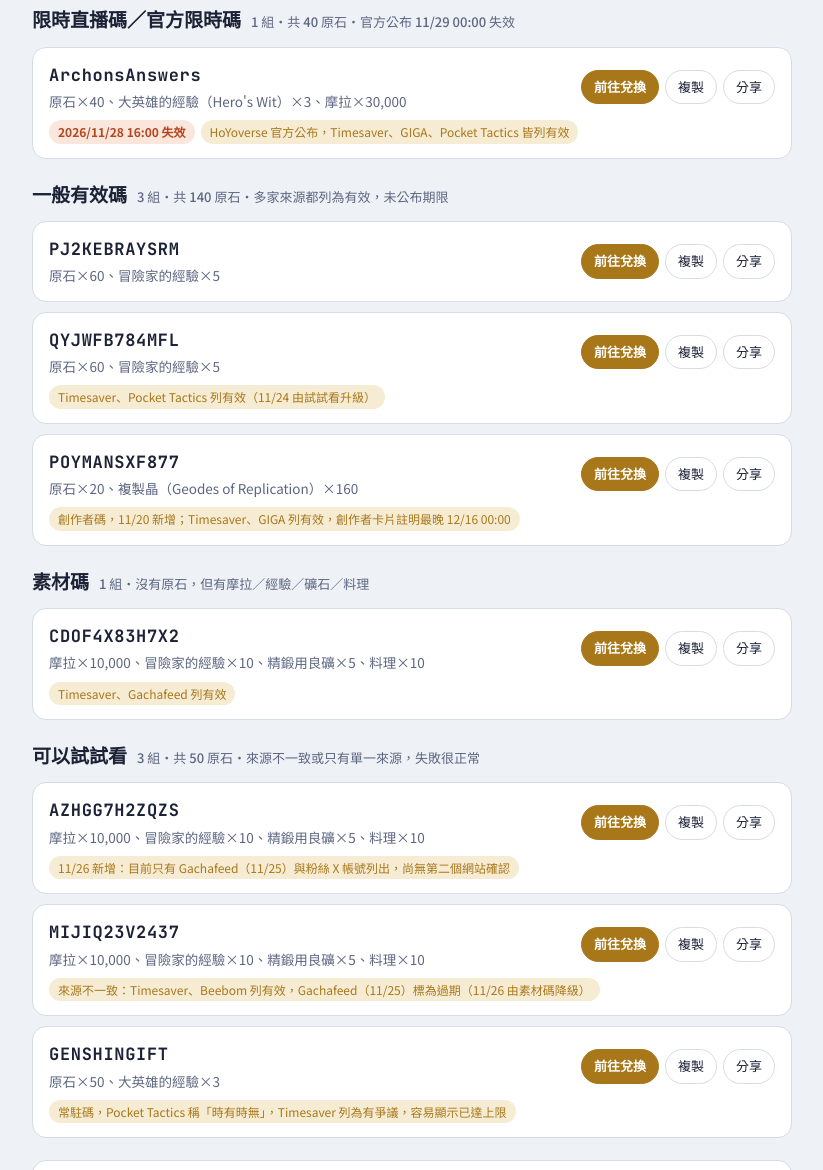
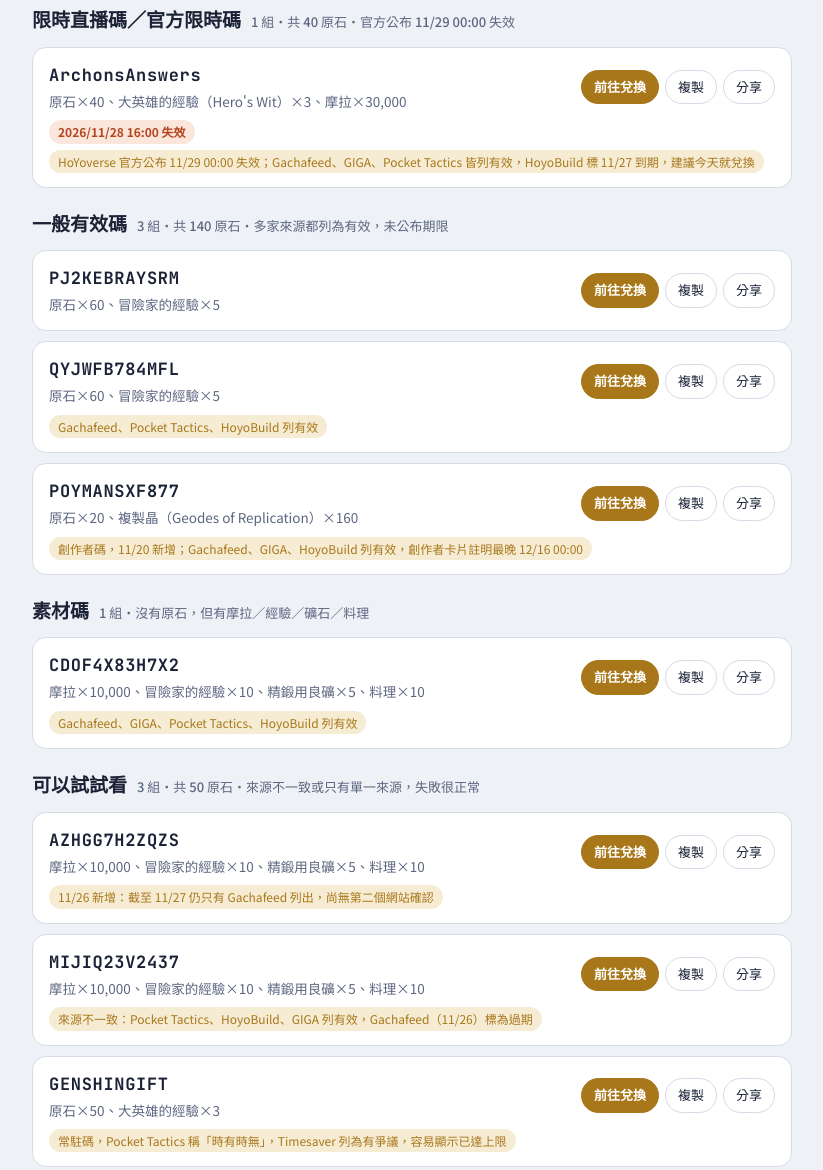
Before and after one commit to kamaJe122/genshin-redeem-codes, a plain HTML site: page index.html in a window 1280 px wide. Shown: the part 500-1670 px from the top of the page, without its empty margins (228-1051 px from the left). Drawn offline with Linux system fonts and the light colour scheme.

Commit message:
更新兌換碼 2026/11/27
- 新增：無
- 過期：無
- 兌換碼與分組未變動，更新查核日期與來源標註（ArchonsAnswers 加註部分網站標 11/27 到期）

Co-Authored-By: Claude Sonnet 5.5 <noreply@anthropic.com>
Claude-Session: https://claude.ai/code/session_01QbwhbG8YADcrWo19KDZvZe

```diff
--- a/index.html
+++ b/index.html
@@ -72,7 +72,7 @@ textarea{width:100%;min-height:120px;font-family:var(--f-mono);font-size:12px;ba
 <div class="wrap">
   <header>
     <h1>原神兌換碼簿</h1>
-    <p class="sub">國際服／亞服（Asia）適用・資料查核於 2026/11/26 08:51（UTC+8）・點「前往兌換」會自動記下兌換時間</p>
+    <p class="sub">國際服／亞服（Asia）適用・資料查核於 2026/11/27 08:51（UTC+8）・點「前往兌換」會自動記下兌換時間</p>
   </header>
 
   <div class="stats">
@@ -118,13 +118,13 @@ textarea{width:100%;min-height:120px;font-family:var(--f-mono);font-size:12px;ba
 const BASE="https://genshin.hoyoverse.com/zh-tw/gift?code=";
 const LIVE_END=new Date("2026-11-29T00:00:00+08:00");
 const CODES=[
- {c:"ArchonsAnswers",g:"live",gem:40,r:"原石×40、大英雄的經驗（Hero's Wit）×3、摩拉×30,000",exp:new Date("2026-11-29T00:00:00+08:00"),tag:"HoYoverse 官方公布，Timesaver、GIGA、Pocket Tactics 皆列有效"},
+ {c:"ArchonsAnswers",g:"live",gem:40,r:"原石×40、大英雄的經驗（Hero's Wit）×3、摩拉×30,000",exp:new Date("2026-11-29T00:00:00+08:00"),tag:"HoYoverse 官方公布 11/29 00:00 失效；Gachafeed、GIGA、Pocket Tactics 皆列有效，HoyoBuild 標 11/27 到期，建議今天就兌換"},
  {c:"PJ2KEBRAYSRM",g:"on",gem:60,r:"原石×60、冒險家的經驗×5"},
- {c:"QYJWFB784MFL",g:"on",gem:60,r:"原石×60、冒險家的經驗×5",tag:"Timesaver、Pocket Tactics 列有效（11/24 由試試看升級）"},
- {c:"POYMANSXF877",g:"on",gem:20,r:"原石×20、複製晶（Geodes of Replication）×160",tag:"創作者碼，11/20 新增；Timesaver、GIGA 列有效，創作者卡片註明最晚 12/16 00:00"},
- {c:"CDOF4X83H7X2",g:"mat",gem:0,r:"摩拉×10,000、冒險家的經驗×10、精鍛用良礦×5、料理×10",tag:"Timesaver、Gachafeed 列有效"},
- {c:"AZHGG7H2ZQZS",g:"try",gem:0,r:"摩拉×10,000、冒險家的經驗×10、精鍛用良礦×5、料理×10",tag:"11/26 新增：目前只有 Gachafeed（11/25）與粉絲 X 帳號列出，尚無第二個網站確認"},
- {c:"MIJIQ23V2437",g:"try",gem:0,r:"摩拉×10,000、冒險家的經驗×10、精鍛用良礦×5、料理×10",tag:"來源不一致：Timesaver、Beebom 列有效，Gachafeed（11/25）標為過期（11/26 由素材碼降級）"},
+ {c:"QYJWFB784MFL",g:"on",gem:60,r:"原石×60、冒險家的經驗×5",tag:"Gachafeed、Pocket Tactics、HoyoBuild 列有效"},
+ {c:"POYMANSXF877",g:"on",gem:20,r:"原石×20、複製晶（Geodes of Replication）×160",tag:"創作者碼，11/20 新增；Gachafeed、GIGA、HoyoBuild 列有效，創作者卡片註明最晚 12/16 00:00"},
+ {c:"CDOF4X83H7X2",g:"mat",gem:0,r:"摩拉×10,000、冒險家的經驗×10、精鍛用良礦×5、料理×10",tag:"Gachafeed、GIGA、Pocket Tactics、HoyoBuild 列有效"},
+ {c:"AZHGG7H2ZQZS",g:"try",gem:0,r:"摩拉×10,000、冒險家的經驗×10、精鍛用良礦×5、料理×10",tag:"11/26 新增：截至 11/27 仍只有 Gachafeed 列出，尚無第二個網站確認"},
+ {c:"MIJIQ23V2437",g:"try",gem:0,r:"摩拉×10,000、冒險家的經驗×10、精鍛用良礦×5、料理×10",tag:"來源不一致：Pocket Tactics、HoyoBuild、GIGA 列有效，Gachafeed（11/26）標為過期"},
  {c:"GENSHINGIFT",g:"try",gem:50,r:"原石×50、大英雄的經驗×3",tag:"常駐碼，Pocket Tactics 稱「時有時無」，Timesaver 列為有爭議，容易顯示已達上限"}
 ];
 const KEY="genshin-redeem-log-v1";
@@ -171,7 +171,7 @@ function render(){
 
 function shareText(){
   const live=CODES.filter(x=>!isDead(x)&&x.g!=="try");
-  return "🎁 原神兌換碼（國際服／亞服）\n"+live.map(x=>`${x.c}｜${x.r}\n${BASE+x.c}`).join("\n\n")+"\n\n官方限時碼 ArchonsAnswers 將於 11/29 00:00（UTC+8）失效，請盡早兌換；7.3 前瞻直播日期官方尚未公布（預估 12/4–12/5），公布後會再更新。素材碼與一般碼未公布期限，要領請盡早！";
+  return "🎁 原神兌換碼（國際服／亞服）\n"+live.map(x=>`${x.c}｜${x.r}\n${BASE+x.c}`).join("\n\n")+"\n\n官方限時碼 ArchonsAnswers 將於 11/29 00:00（UTC+8）失效（部分網站標 11/27），請今天就兌換；7.3 前瞻直播日期官方尚未公布（預估 12/4–12/5），公布後會再更新。素材碼與一般碼未公布期限，要領請盡早！";
 }
 
 document.addEventListener("click",async e=>{
```
Also changed, not shown: 1 other file.
